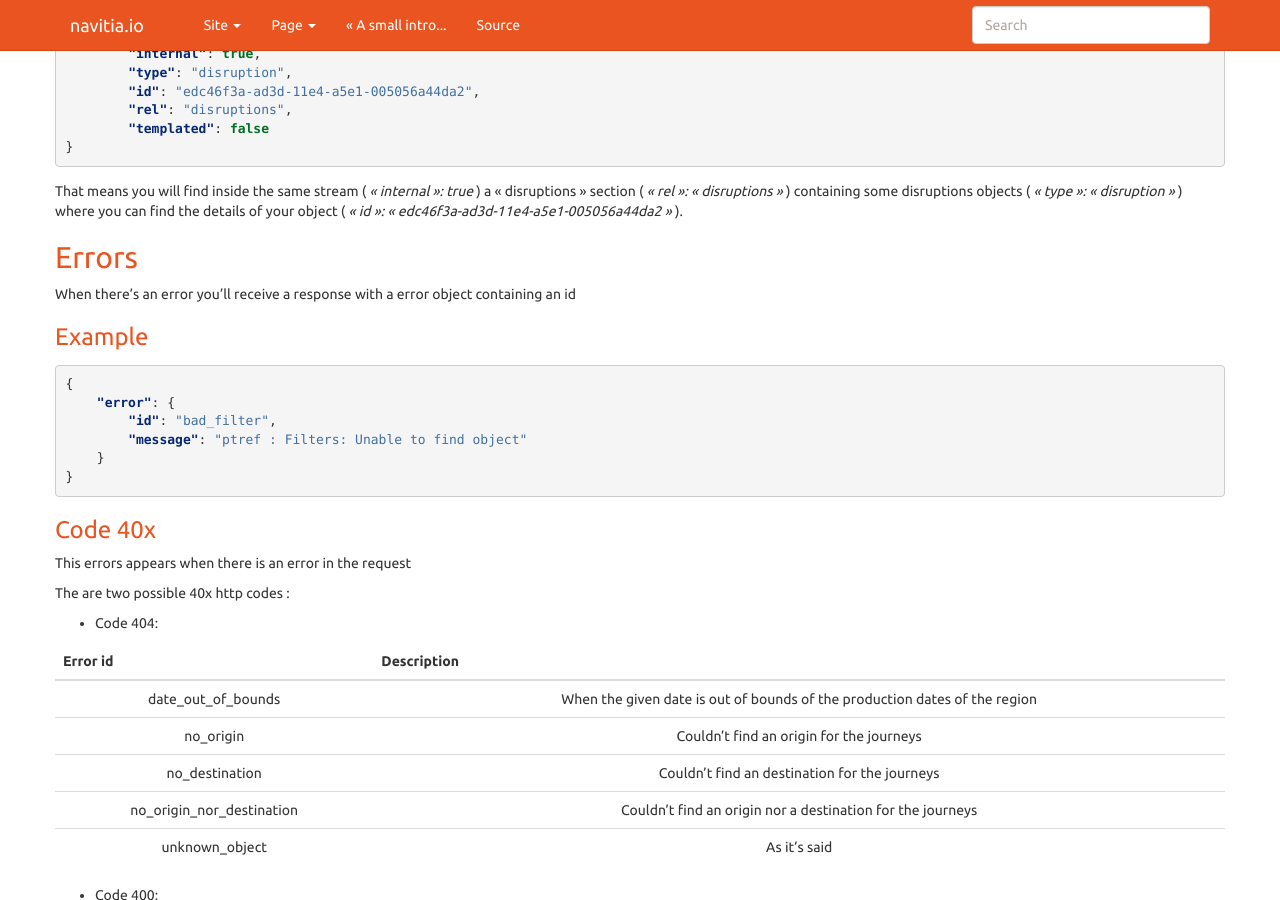
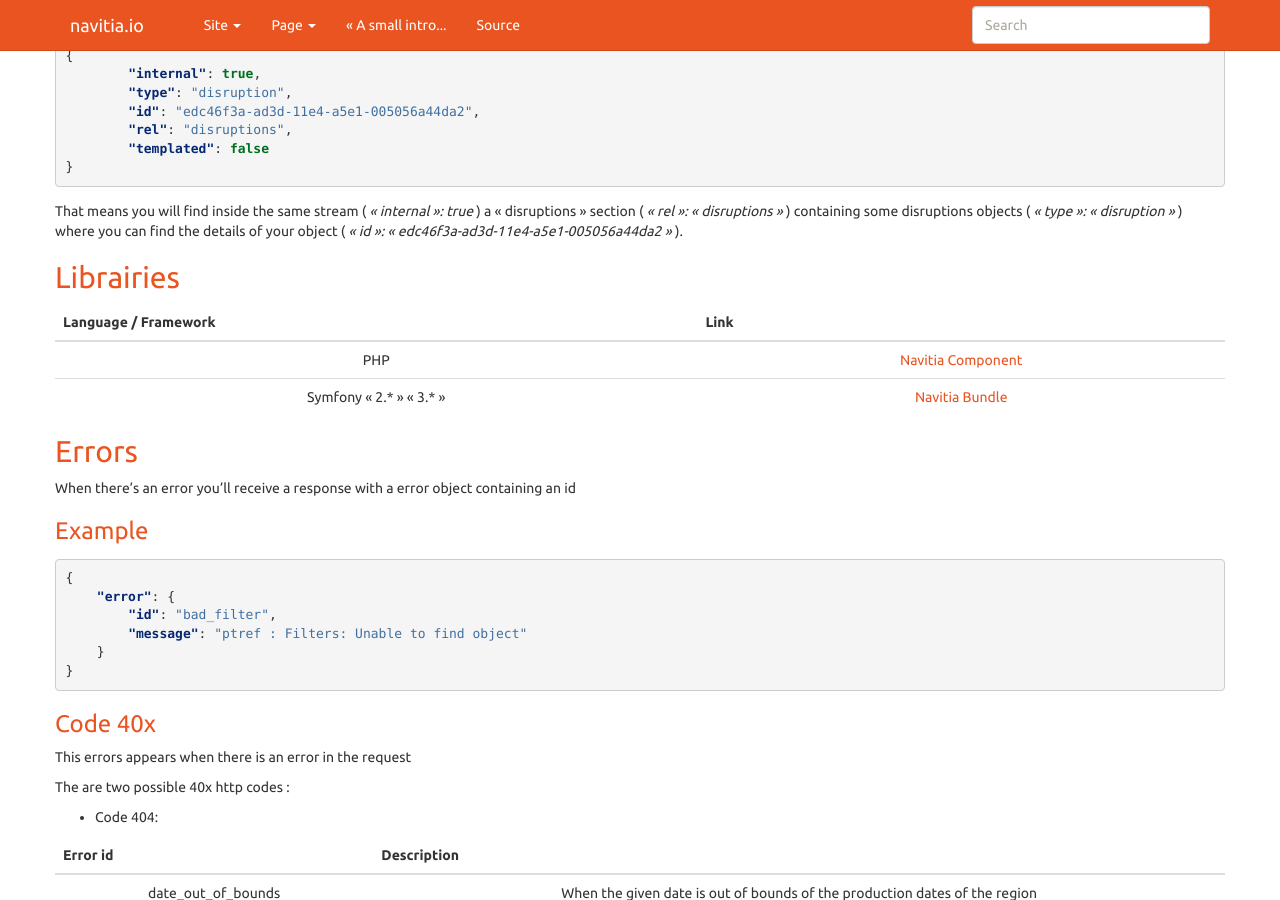
Before and after one commit to SNCFdevelopers/API-trains-sncf, a Sphinx documentation site: the page built from source/integration.rst, in a window 1280 px wide and 900 px high, scrolled down 4473 px. Built offline with Sphinx 7.4.7, drawn with Linux system fonts in a browser that asks for light colours; nearby versions of some CDN libraries; formulas are drawn with MathJax 3.

Commit message:
Librairies section added

```diff
--- a/source/integration.rst
+++ b/source/integration.rst
@@ -197,6 +197,17 @@ Some link sections look like
 That means you will find inside the same stream ( *"internal": true* ) a "disruptions" section
 ( *"rel": "disruptions"* ) containing some disruptions objects ( *"type": "disruption"* )
 where you can find the details of your object ( *"id": "edc46f3a-ad3d-11e4-a5e1-005056a44da2"* ).
+
+Librairies
+======
+
+========================== ==============================================================================
+Language / Framework       Link
+========================== ==============================================================================
+PHP                        `Navitia Component <https://github.com/CanalTP/NavitiaComponent>`_
+Symfony "2.*" "3.*"        `Navitia Bundle <https://github.com/CanalTP/NavitiaBundle>`_
+========================== ==============================================================================
+
 
 Errors
 ======
```
